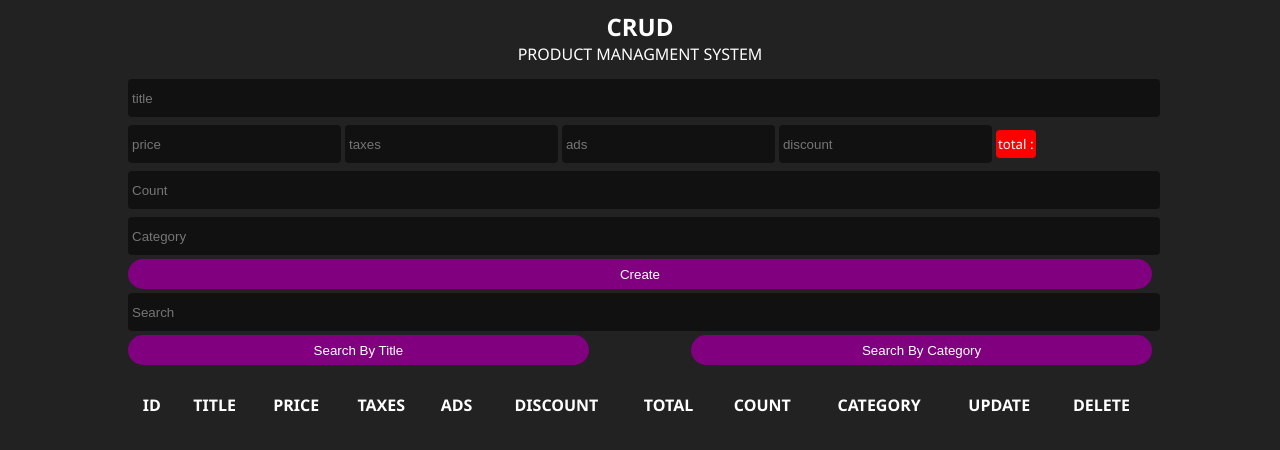
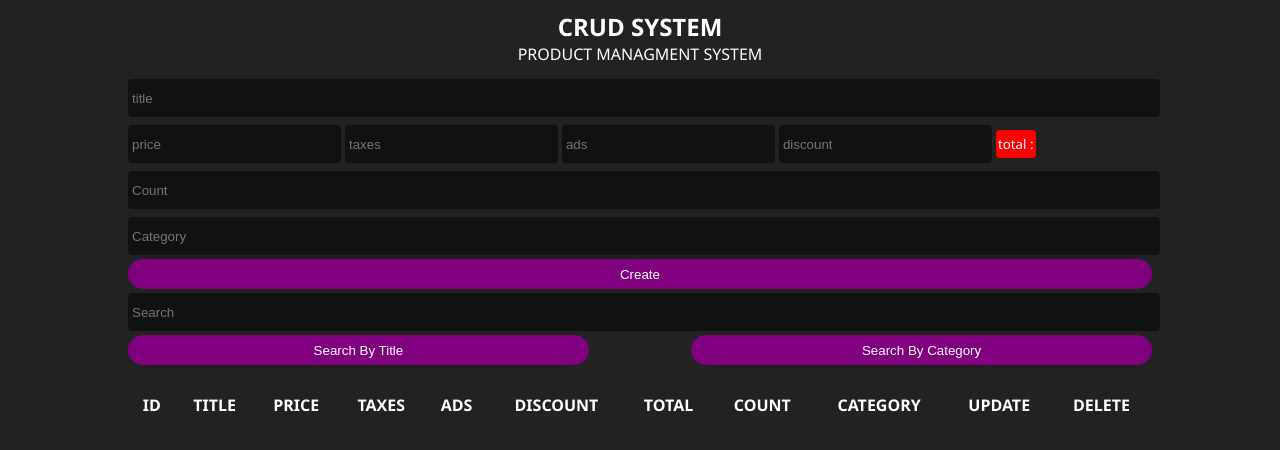
Before and after one commit to Samir85/crud, a plain HTML site: page index.html in a window 1280 px wide. Drawn offline with Linux system fonts and the light colour scheme.

Commit message:
Update index.html

```diff
--- a/index.html
+++ b/index.html
@@ -7,7 +7,7 @@
     <body>
 <div class="crud">
             <div class="head">
-        <h2> Crud</h2>
+        <h2> Crud System </h2>
         <p> Product Managment system </p>
             </div>
 
```
